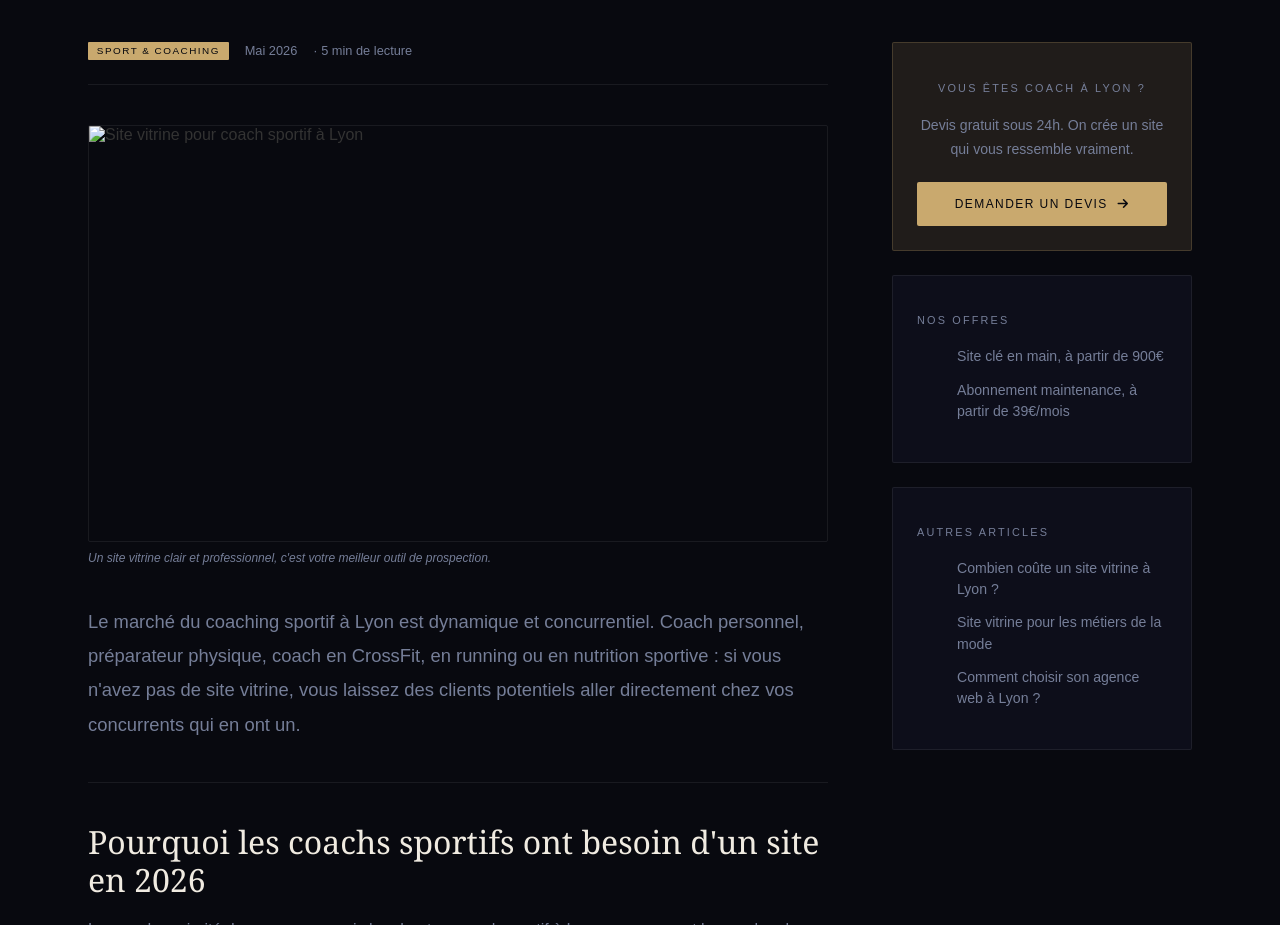
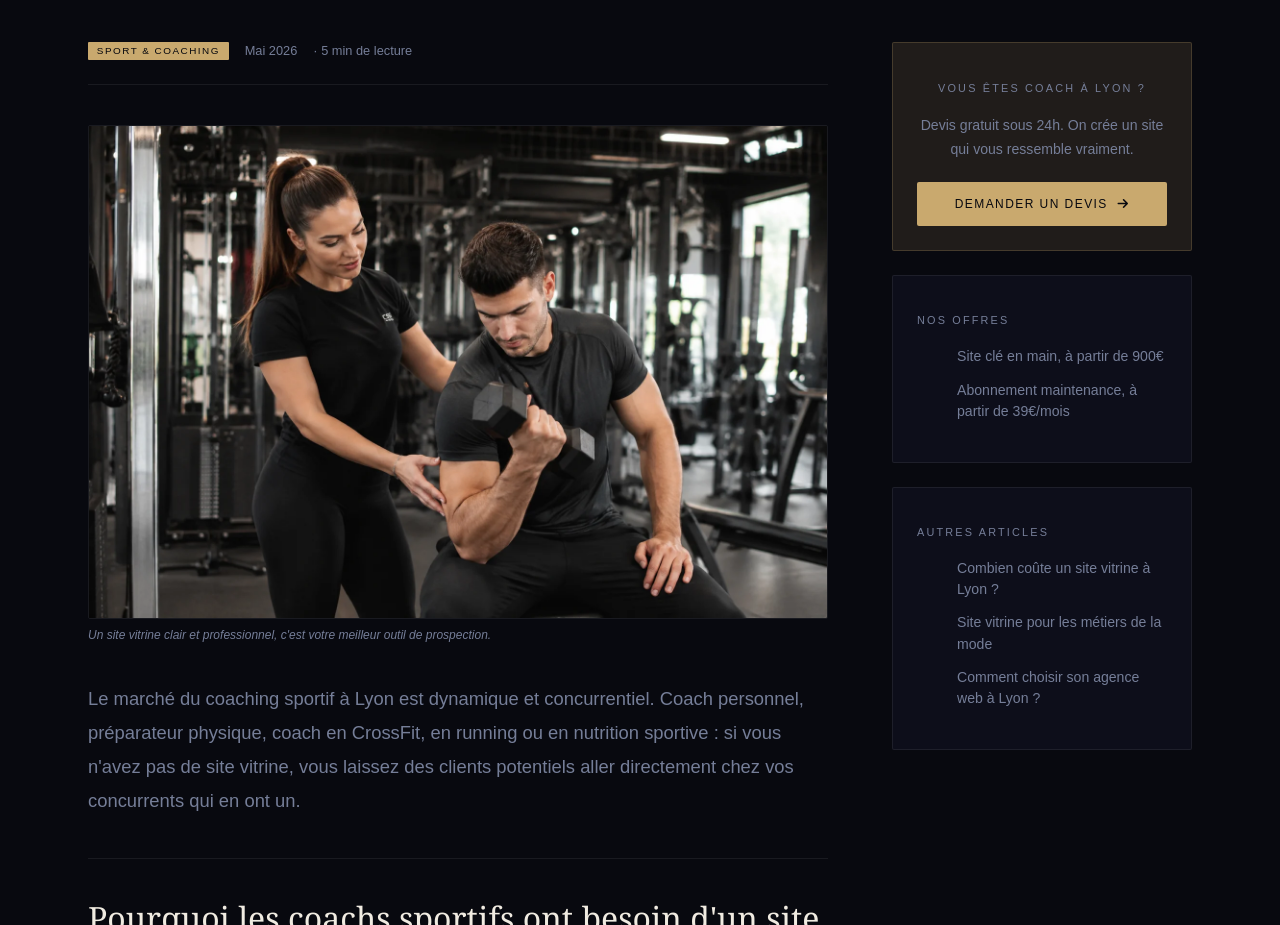
Before and after one commit to Centralwebagency/centralwebagency, a plain HTML site: page blog/site-vitrine-coach-sportif-lyon.html in a window 1280 px wide. Shown: the part 1000-1925 px from the top of the page. Drawn offline with Linux system fonts and the light colour scheme.

Commit message:
Modification blog

```diff
--- a/blog/site-vitrine-coach-sportif-lyon.html
+++ b/blog/site-vitrine-coach-sportif-lyon.html
@@ -134,7 +134,7 @@
             </div>
 
             <figure class="article-figure">
-              <img src="../images/site-vitrine-coach-sportif-lyon.webp"
+              <img src="../images/blog/site-vitrine-coach-sportif-lyon.webp"
                    alt="Site vitrine pour coach sportif à Lyon"
                    loading="lazy" width="800" height="450">
               <figcaption>Un site vitrine clair et professionnel, c'est votre meilleur outil de prospection.</figcaption>
@@ -340,4 +340,3 @@
   <script src="../js/script.js"></script>
 </body>
 </html>
-</html>
```
